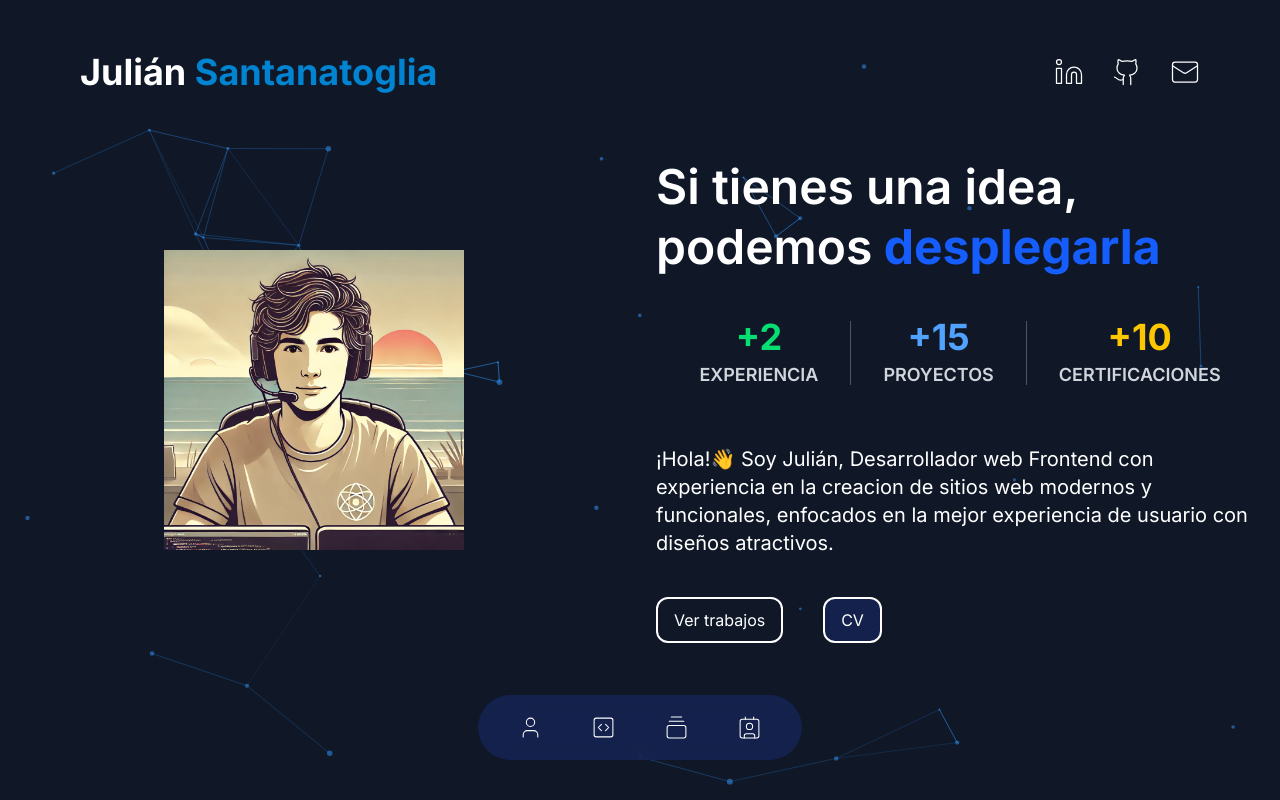
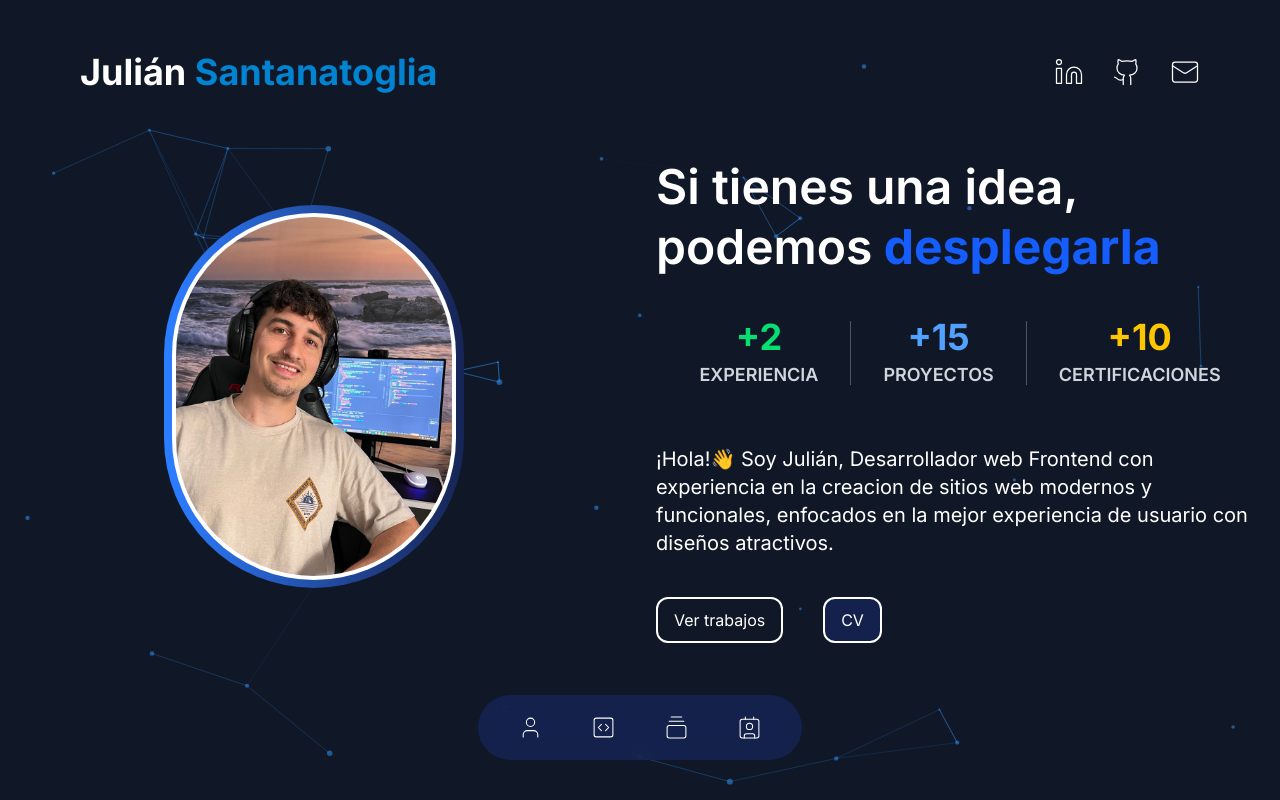
Before and after one commit to JulianSantanatoglia/portfolio, a Next.js app: page / in a window 1280 px wide. Shown: the top 800 px of the page. Built offline with nearby package versions, Linux system fonts and the light colour scheme.

Commit message:
mejorando foto perfil

```diff
--- a/components/introduction.tsx
+++ b/components/introduction.tsx
@@ -10,15 +10,19 @@ const Introduction = () => {
       <div className="gap-8 z-20 grid items-center h-full p-4 py-10 md:py-10 lg:grid-cols-2">
         <div className="flex justify-center lg:justify-end lg:pr-20 xl:pr-40 pt-16 md:pt-0">
           <div className="w-full max-w-[300px]">
+            <div className="p-2 bg-gradient-to-r from-blue-500 to-blue-950 rounded-full inline-block">
+              <div className="p-1 bg-white rounded-full transition-transform duration-300 hover:scale-105">
                 <Image
-              src="/home-4.png"
+                  src="/foto.jpg"
                   priority
                   width={400}
                   height={400}
                   alt="Profile pic"
-              className="w-full h-auto"
+                  className="rounded-full"
                   layout="responsive"
                 />
+              </div>
+            </div>
           </div>
         </div>
         <div className="flex flex-col justify-center max-w-2xl">
```
Also changed, not shown: public/foto.jpg (added), 1 other file (tests, documents, lock files or other folders). Lines whose indentation alone changed are shown as unchanged.
